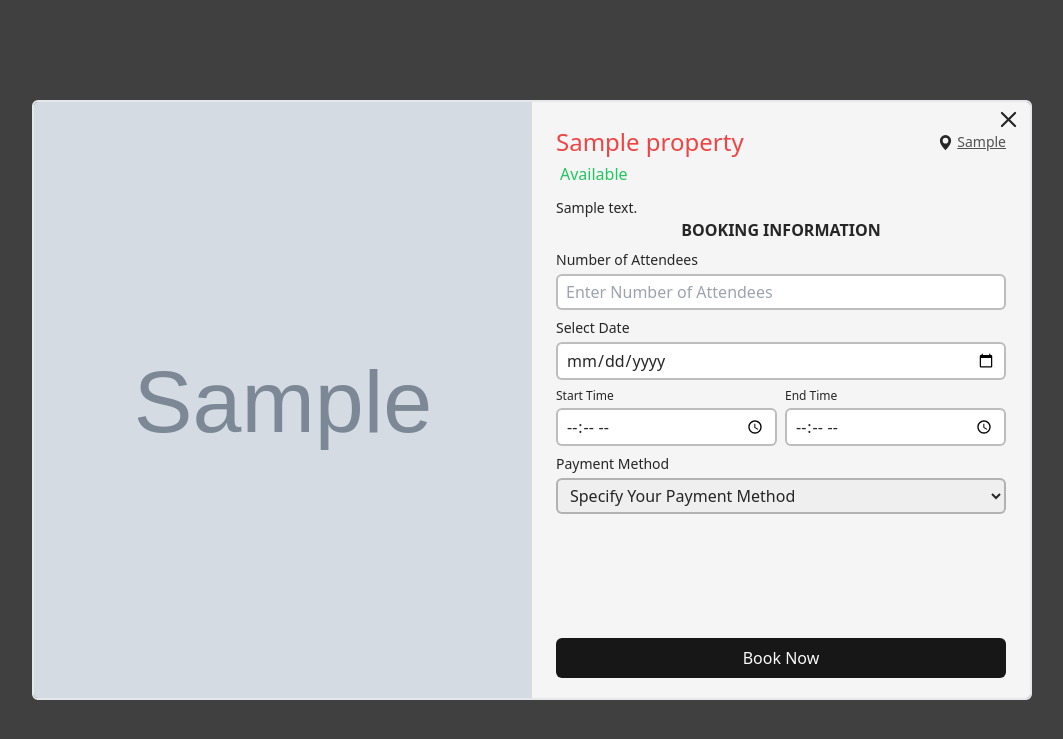
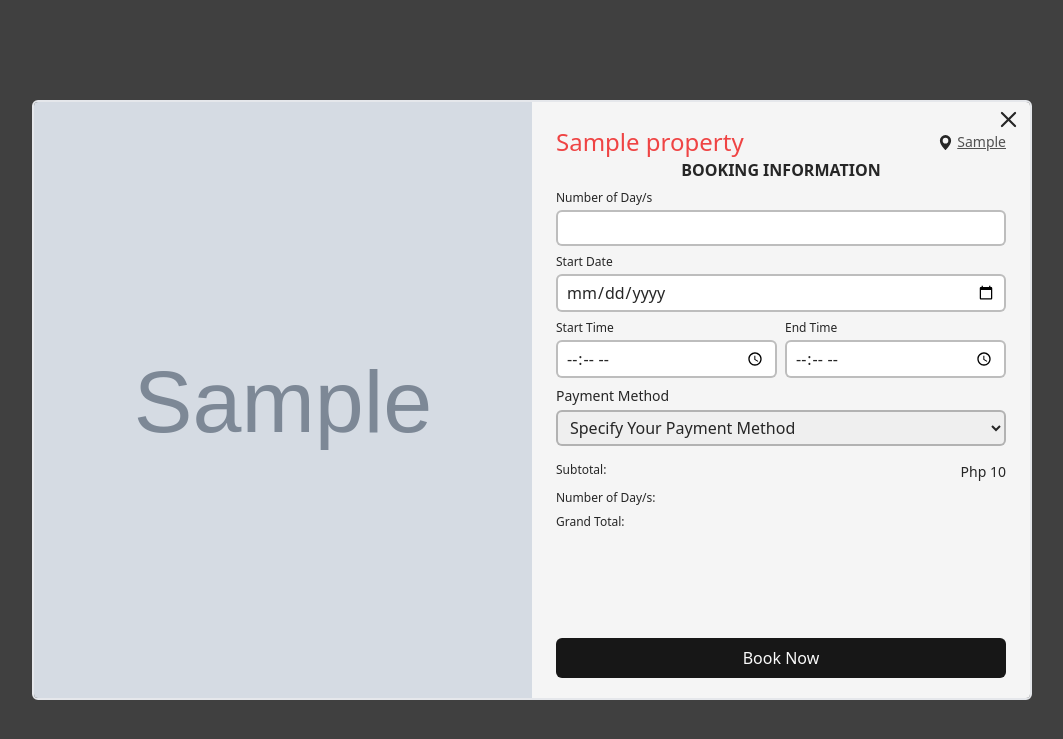
Before and after one commit to Juben00/HubVenue, a PHP site: page /src/payment.php?id=1 in a window 1280 px wide. Shown: the top 739 px of the page, without its empty margins (108-1171 px from the left). Run offline with PHP 8.4, Linux system fonts and the light colour scheme; the visitor is signed in with stand-in values (Sample User, id 1); tables that the repository leaves empty hold one stand-in row (values such as "Sample post"); grey boxes marked "Sample" are stand-in pictures.

Commit message:
payment method function

```diff
--- a/output.css
+++ b/output.css
@@ -624,6 +624,10 @@ video {
   right: 0px;
 }
 
+.right-1 {
+  right: 0.25rem;
+}
+
 .right-2 {
   right: 0.5rem;
 }
@@ -638,10 +642,6 @@ video {
 
 .top-16 {
   top: 4rem;
-}
-
-.right-1 {
-  right: 0.25rem;
 }
 
 .z-30 {
@@ -713,6 +713,10 @@ video {
 
 .flex {
   display: flex;
+}
+
+.table {
+  display: table;
 }
 
 .grid {
@@ -1229,6 +1233,11 @@ video {
   line-height: 2.25rem;
 }
 
+.text-lg {
+  font-size: 1.125rem;
+  line-height: 1.75rem;
+}
+
 .text-sm {
   font-size: 0.875rem;
   line-height: 1.25rem;
@@ -1295,6 +1304,10 @@ video {
   color: rgb(38 38 38 / var(--tw-text-opacity));
 }
 
+.text-neutral-800\/50 {
+  color: rgb(38 38 38 / 0.5);
+}
+
 .text-neutral-900 {
   --tw-text-opacity: 1;
   color: rgb(23 23 23 / var(--tw-text-opacity));
@@ -1313,10 +1326,6 @@ video {
 .text-white {
   --tw-text-opacity: 1;
   color: rgb(255 255 255 / var(--tw-text-opacity));
-}
-
-.text-neutral-800\/50 {
-  color: rgb(38 38 38 / 0.5);
 }
 
 .underline {
@@ -1382,6 +1391,12 @@ video {
   outline-width: 0px;
 }
 
+.transition-all {
+  transition-property: all;
+  transition-timing-function: cubic-bezier(0.4, 0, 0.2, 1);
+  transition-duration: 150ms;
+}
+
 .transition-colors {
   transition-property: color, background-color, border-color, text-decoration-color, fill, stroke;
   transition-timing-function: cubic-bezier(0.4, 0, 0.2, 1);
@@ -1424,6 +1439,11 @@ video {
   background-color: rgb(22 163 74 / var(--tw-bg-opacity));
 }
 
+.hover\:bg-neutral-900:hover {
+  --tw-bg-opacity: 1;
+  background-color: rgb(23 23 23 / var(--tw-bg-opacity));
+}
+
 .hover\:text-blue-400:hover {
   --tw-text-opacity: 1;
   color: rgb(96 165 250 / var(--tw-text-opacity));
--- /dev/null
+++ b/src/classes/booking.class.php
@@ -0,0 +1,83 @@
+<?php
+
+require_once __DIR__ . '/../dbconnection.php';
+
+class Booking
+{
+    public $b_id;
+    public $userId;
+    public $propertyId;
+    public $date;
+    public $check_in;
+    public $check_out;
+
+    // payment table
+
+    public $amount;
+    public $payment_method;
+    public $payment_info;
+
+    protected $db;
+    protected $dbConnection;
+
+    function __construct()
+    {
+        $this->db = new Database();
+        $this->dbConnection = $this->db->connect(); // Reuse the same connection
+    }
+
+    function book()
+    {
+        try {
+            $this->check_in = date('H:i:s', strtotime($this->check_in));
+            $this->check_out = date('H:i:s', strtotime($this->check_out));
+            // Begin transaction
+            $this->dbConnection->beginTransaction();
+
+            // Insert booking data
+            $query = "INSERT INTO bookings (userId, propertyId, date, check_in, check_out)
+                      VALUES (:userId, :propertyId, :date, :check_in, :check_out)";
+            $stmt = $this->dbConnection->prepare($query);
+            $stmt->bindParam(':userId', $this->userId);
+            $stmt->bindParam(':propertyId', $this->propertyId);
+            $stmt->bindParam(':date', $this->date);
+            $stmt->bindParam(':check_in', $this->check_in);
+            $stmt->bindParam(':check_out', $this->check_out);
+
+            if (!$stmt->execute()) {
+                throw new Exception("Error inserting booking: " . implode(", ", $stmt->errorInfo()));
+                // echo "Error inserting booking: " . implode(", ", $stmt->errorInfo());
+                // exit();
+            }
+
+            // Get the generated booking ID
+            $this->b_id = $this->dbConnection->lastInsertId();
+
+            // Insert payment data
+            $query = "INSERT INTO payments (b_id, amount, payment_method, payment_info)
+                      VALUES (:b_id, :amount, :payment_method, :payment_info)";
+            $stmt = $this->dbConnection->prepare($query);
+            $stmt->bindParam(":b_id", $this->b_id);
+            $stmt->bindParam(":amount", $this->amount);
+            $stmt->bindParam(":payment_method", $this->payment_method);
+            $stmt->bindParam(":payment_info", $this->payment_info);
+
+            if (!$stmt->execute()) {
+                throw new Exception("Error inserting payment: " . implode(", ", $stmt->errorInfo()));
+                // echo "Error inserting payment: " . implode(", ", $stmt->errorInfo());
+                // exit();
+            }
+
+            // Commit the transaction
+            $this->dbConnection->commit();
+            return true;
+
+        } catch (Exception $e) {
+            // Rollback transaction if something goes wrong
+            $this->dbConnection->rollBack();
+            error_log($e->getMessage()); // Log the error for debugging
+            // echo $e->getMessage();
+            return false;
+        }
+    }
+}
--- a/src/payment.php
+++ b/src/payment.php
@@ -1,17 +1,43 @@
 <?php
 require_once __DIR__ . '/authmiddleware.php';
 require_once __DIR__ . '/classes/property.class.php';
+require_once __DIR__ . '/classes/booking.class.php';
+require_once __DIR__ . '/sanitize.php';
 
 $property = new Property();
-
+$message = '';
 $item = [];
 
+checkAuth(); // Check if the user is logged in
+
+$id = $_GET['id'];
+$item = $property->fetchfocus($id);
 if ($_SERVER['REQUEST_METHOD'] == "GET") {
     $id = $_GET['id'];
     $item = $property->fetchfocus($id);
 }
 
-checkAuth(); // Check if the user is logged in
+if ($_SERVER['REQUEST_METHOD'] == 'POST') {
+    $bookingObj = new Booking();
+
+    $bookingObj->userId = sanitizeInput($_SESSION['id']);
+    $bookingObj->propertyId = sanitizeInput($_POST['p_id']);
+    $bookingObj->date = sanitizeInput($_POST['date']);
+    $bookingObj->check_in = sanitizeInput($_POST['starttime']);
+    $bookingObj->check_out = sanitizeInput($_POST['endtime']);
+    //payment table
+    $bookingObj->amount = sanitizeInput($_POST['price']);
+    $bookingObj->payment_method = sanitizeInput($_POST['payment']);
+    $bookingObj->payment_info = sanitizeInput($_POST['paymentinfo']);
+
+    if ($bookingObj->book()) {
+        // echo "Booking successful!";
+        $message = "Booking successful!";
+    } else {
+        // echo "Booking failed!";
+        $message = "Booking failed!";
+    }
+}
 
 ?>
 
@@ -29,6 +55,21 @@ checkAuth(); // Check if the user is logged in
 <body class="bg-neutral-700 text-neutral-100 relative h-screen">
     <div
         class="absolute left-1/2 rounded-md max-h-[600px] max-w-[1000px] top-1/2 -translate-x-1/2 -translate-y-1/2 container mx-auto min-h-screen md:min-h-0 flex flex-col md:grid grid-cols-2 w-full border-2 overflow-hidden">
+
+        <?php
+        if ($message) {
+            ?>
+            <div class="absolute left-1/2 top-1/2 -translate-x-1/2 -translate-y-1/2 z-50">
+                <div class="bg-green-500 p-6 text-neutral-50 text-center rounded-lg shadow-lg">
+                    <p class="text-lg font-semibold mb-4"><?= htmlspecialchars($message) ?></p>
+                    <a href="dashboard.php"
+                        class="bg-neutral-800 text-neutral-50 px-4 py-2 rounded-md hover:bg-neutral-900 transition-all">OK</a>
+                </div>
+            </div>
+            <?php
+        }
+        ?>
+
 
         <div class="h-[380px] object-cover overflow-hidden order-1  md:h-[1000px] max-h-[600px] max-w-[1000px]">
 
@@ -67,33 +108,44 @@ checkAuth(); // Check if the user is logged in
                         </div>
                     </div>
 
-                    <div class="flex items-center gap-1">
+                    <!-- <div class="flex items-center gap-1">
                         <p class="text-green-500 p-1 rounded-md">Available</p>
-                    </div>
+                    </div> -->
 
 
-
-                    <div class="mt-2 flex flex-col w-full">
+                    <!-- <div class="mt-2 flex flex-col w-full">
                         <p class="text-sm"><?= $item['description'] ?></p>
-                    </div>
+                    </div> -->
 
                 </div>
 
-                <form class="mt-auto flex flex-col w-full gap-2 h-full">
+                <form method="POST" class="mt-auto flex flex-col w-full gap-2 h-full">
                     <h1 class="text-center font-semibold">BOOKING INFORMATION</h1>
 
-                    <!-- Number of Attendees -->
+
+                    <!-- Hidden inputs to pass $item data to POST request -->
+                    <input type="hidden" name="p_id" value="<?= $item['p_id'] ?>">
+                    <input type="hidden" name="price" id="priceoutputprice" value="<?= $item['price'] ?>">
+
+                    <!-- Day Selection -->
                     <div class="flex flex-col gap-1">
-                        <label for="attendees" class="text-sm">Number of Attendees</label>
-                        <input type="number" name="attendees" id="attendees" placeholder="Enter Number of Attendees"
-                            class="p-2 py-1 border-2 border-neutral-800/30 outline-none rounded-md flex-1">
+                        <label for="day" class="text-xs">Number of Day/s</label>
+                        <input type="number" id="day" name="day" min="1"
+                            class="p-2 py-1 border-2 border-neutral-800/30 outline-none rounded-md flex-1" required>
                     </div>
 
                     <!-- Date selection -->
-                    <div class="flex flex-col gap-1">
-                        <label for="date" class="text-sm">Select Date</label>
-                        <input type="date" name="date" id="date"
-                            class="p-2 py-1 border-2 border-neutral-800/30 outline-none rounded-md flex-1">
+                    <div class="flex flex-row justify-around gap-2">
+                        <div class="flex flex-col gap-1 w-full">
+                            <label for="date" class="text-xs">Start Date</label>
+                            <input type="date" name="startdate" id="startdate"
+                                class="p-2 py-1 border-2 border-neutral-800/30 outline-none rounded-md flex-1" required>
+                        </div>
+                        <div class="flex-col gap-1 w-full hidden">
+                            <label for="date" class="text-xs">End Date</label>
+                            <input type="date" name="enddate" id="enddate"
+                                class="p-2 py-1 border-2 border-neutral-800/30 outline-none rounded-md flex-1" required>
+                        </div>
                     </div>
 
                     <!-- Time selection -->
@@ -101,12 +153,12 @@ checkAuth(); // Check if the user is logged in
                         <div class="flex flex-col gap-1 w-full">
                             <label for="starttime" class="text-xs">Start Time</label>
                             <input type="time" name="starttime" id="starttime"
-                                class="p-2 py-1 border-2 border-neutral-800/30 outline-none rounded-md flex-1">
+                                class="p-2 py-1 border-2 border-neutral-800/30 outline-none rounded-md flex-1" required>
                         </div>
                         <div class="flex flex-col gap-1 w-full">
                             <label for="endtime" class="text-xs">End Time</label>
                             <input type="time" name="endtime" id="endtime"
-                                class="p-2 py-1 border-2 border-neutral-800/30 outline-none rounded-md flex-1">
+                                class="p-2 py-1 border-2 border-neutral-800/30 outline-none rounded-md flex-1" required>
                         </div>
                     </div>
 
@@ -114,7 +166,7 @@ checkAuth(); // Check if the user is logged in
                     <div class="flex flex-col gap-1">
                         <label for="payment" class="text-sm">Payment Method</label>
                         <select name="payment" id="payment"
-                            class="p-2 py-1 border-2 border-neutral-800/30 outline-none rounded-md flex-1">
+                            class="p-2 py-1 border-2 border-neutral-800/30 outline-none rounded-md flex-1" required>
                             <option value="" class="text-neutral-800/50">Specify Your Payment Method</option>
                             <option value="Bank Transfer">Bank Transfer</option>
                             <option value="Gcash">Gcash</option>
@@ -123,15 +175,32 @@ checkAuth(); // Check if the user is logged in
                         </select>
                     </div>
 
-                    <!-- Payment credentials container -->
                     <div id="paymentCredentials"></div>
 
-                    <!-- Book Now Button -->
+                    <div class="flex justify-between gap-1">
+                        <h1 class="text-xs">Subtotal:</h1>
+                        <p class="text-sm" id="outputprice" name="outputprice">Php <?= $item['price'] ?></p>
+                    </div>
+
+                    <div class="flex justify-between gap-1">
+                        <h1 class="text-xs">Number of Day/s:</h1>
+                        <p class="text-sm" id="outputday" name="outputday">
+
+                        </p>
+                    </div>
+
+                    <div class="flex justify-between gap-1">
+                        <h1 class="text-xs">Grand Total:</h1>
+                        <p class="text-sm" id="grandtotal" name="grandtotal">
+                        </p>
+                    </div>
+
                     <div class="mt-auto flex">
-                        <button type="submit" class="bg-neutral-900 text-neutral-50 p-2 rounded-md w-full">
-                            Book Now
-                        </button>
+                        <button type="submit" class="bg-neutral-900 text-neutral-50 p-2 rounded-md w-full">Book
+                            Now</button>
                     </div>
+
+
                 </form>
 
             </div>
@@ -141,8 +210,8 @@ checkAuth(); // Check if the user is logged in
 
 
     <script>
-        // check the type of payment method
-        document.getElementById("payment").addEventListener("change", function () {
+        // Handle payment method selection
+        document.getElementById("payment").addEventListener("change", () => {
             let payment = document.getElementById("payment").value;
             let paymentCredentials = document.getElementById("paymentCredentials");
 
@@ -182,6 +251,35 @@ checkAuth(); // Check if the user is logged in
                 paymentCredentials.innerHTML = "";
             }
         });
+
+        // Handle day and end date visibility
+        const day = document.getElementById('day');
+        const enddate = document.getElementById('enddate').parentElement;
+        const sdate = document.getElementById('startdate');
+
+        function toggleEndDateVisibility() {
+            if (parseInt(day.value) > 1) {
+                enddate.classList.remove('hidden');
+                enddate.classList.add('flex');
+            } else {
+                enddate.classList.remove('flex');
+                enddate.classList.add('hidden');
+            }
+        }
+
+        day.addEventListener('input', toggleEndDateVisibility);
+        sdate.addEventListener('input', toggleEndDateVisibility);
+
+        // Update output for number of days and calculate total
+        day.addEventListener('input', () => {
+            let dayCount = parseInt(day.value) || 1; // Default to 1 day if empty or invalid
+            let price = parseFloat(document.getElementById('priceoutputprice').value);
+            let total = dayCount * price;
+
+            document.getElementById('outputday').innerHTML = dayCount;
+            document.getElementById('grandtotal').innerHTML = `Php ${total.toFixed(2)}`;
+        });
+
     </script>
 </body>
 
```
Also changed, not shown: db.sql (+21 -35 lines), src/searchsubmit.api.php (+4 -3 lines). Lines whose indentation alone changed are shown as unchanged.
